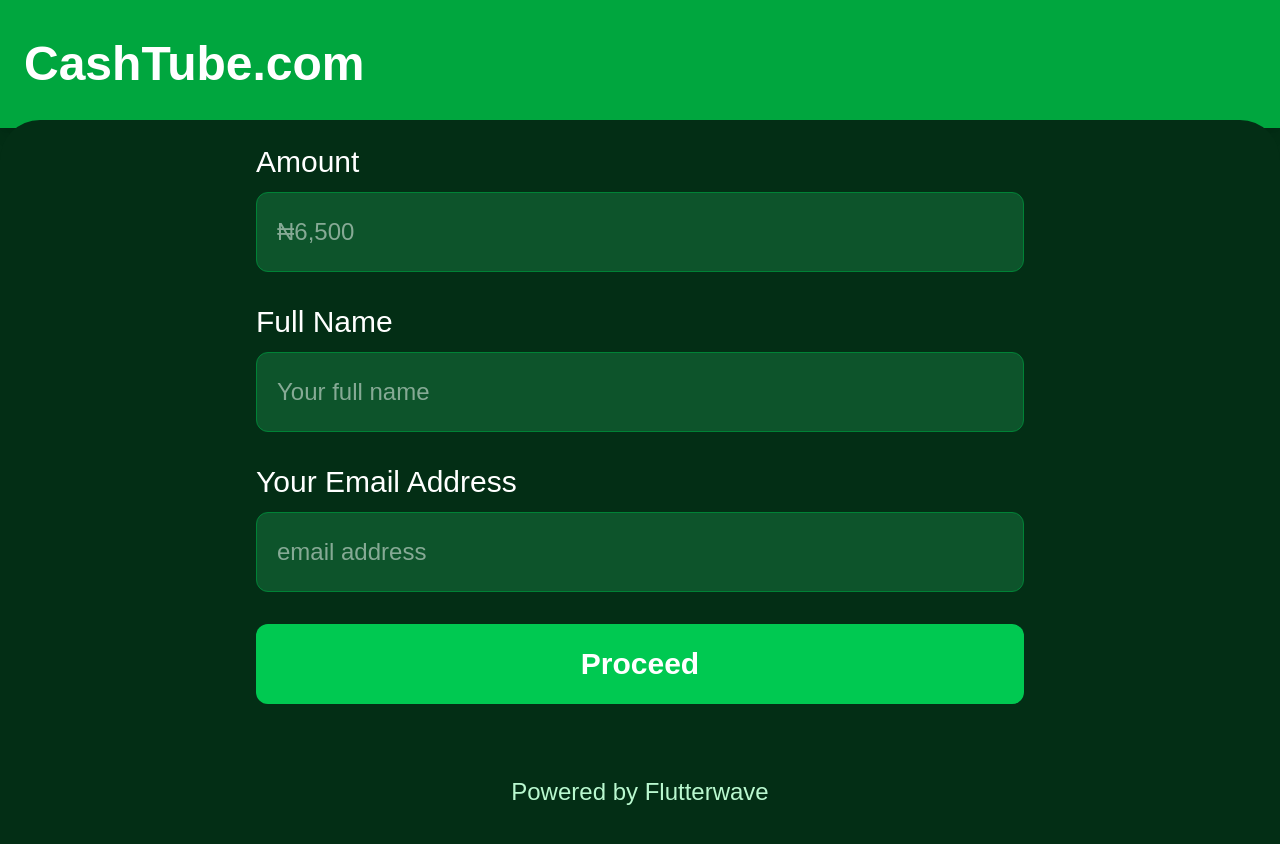
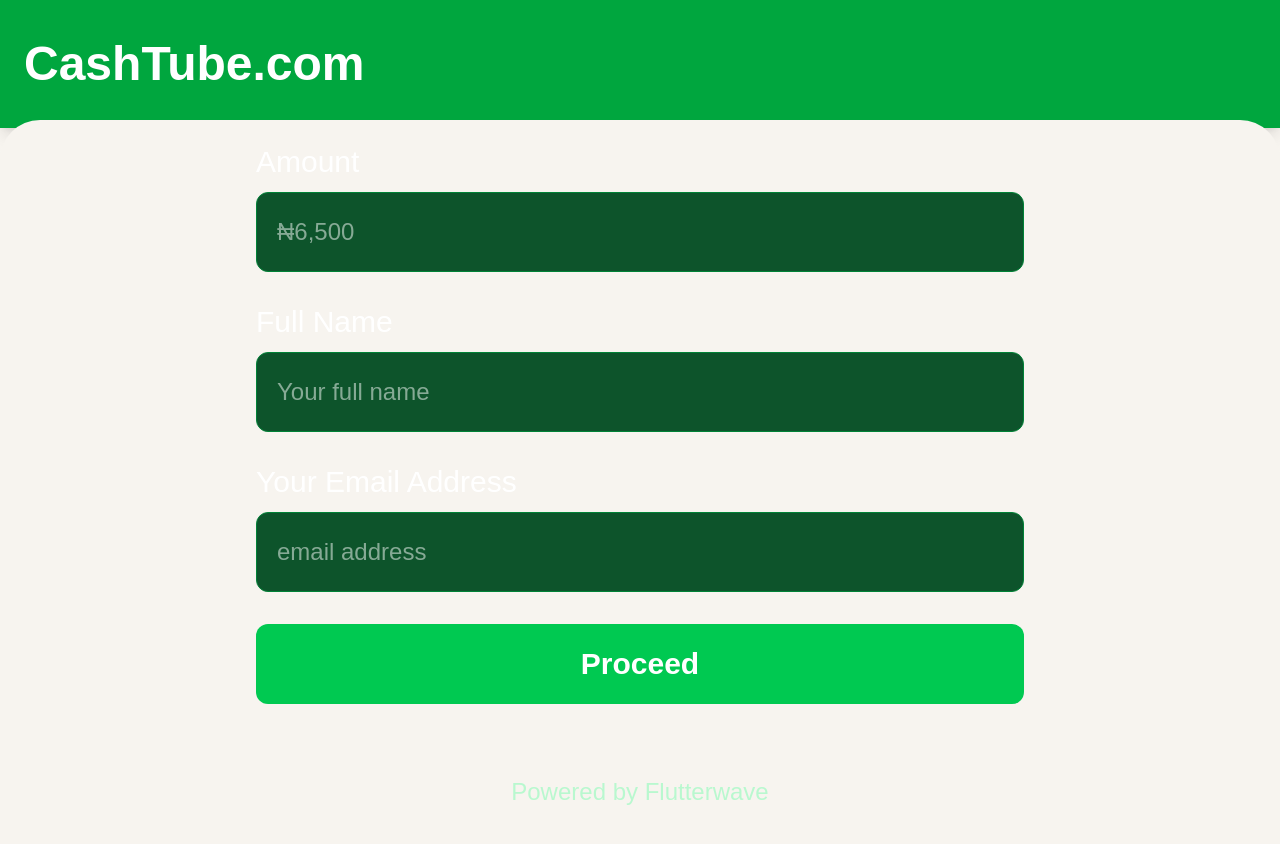
Before and after one commit to excelo7/cashtube2, a Next.js app: page /payment in a window 1280 px wide. Shown: the top 844 px of the page. Built offline with nearby package versions, Linux system fonts and the light colour scheme.

Commit message:
cream background

```diff
--- a/app/payment/page.tsx
+++ b/app/payment/page.tsx
@@ -2,7 +2,7 @@
 
 export default function PaymentPage() {
   return (
-    <main className="min-h-screen bg-green-950">
+    <main className="min-h-screen bg-[#f7f4ef]">
 
       {/* TOP HEADER */}
       <div className="bg-green-600 text-white px-6 py-10 shadow-lg">
@@ -12,7 +12,7 @@
       </div>
 
       {/* MAIN CARD */}
-      <div className="bg-green-950 rounded-t-[40px] -mt-2 p-6 min-h-screen">
+      <div className="bg-[#f7f4ef] rounded-t-[40px] -mt-2 p-6 min-h-screen">
 
         <div className="max-w-3xl mx-auto space-y-8">
 
```
Also changed, not shown: 1 other file (tests, documents, lock files or other folders).
